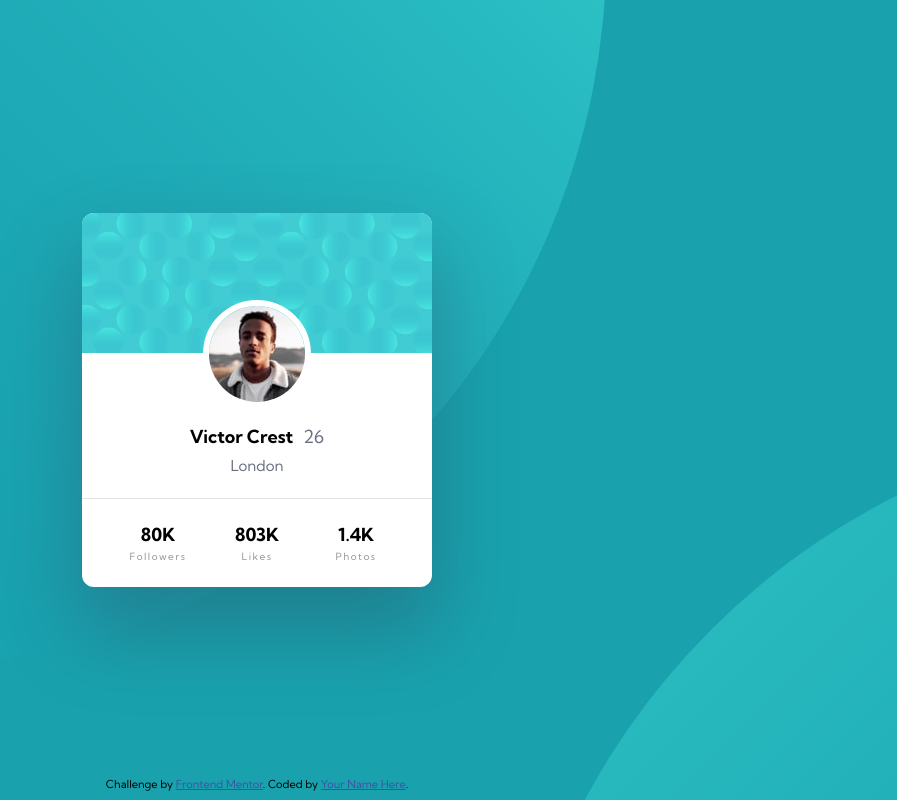
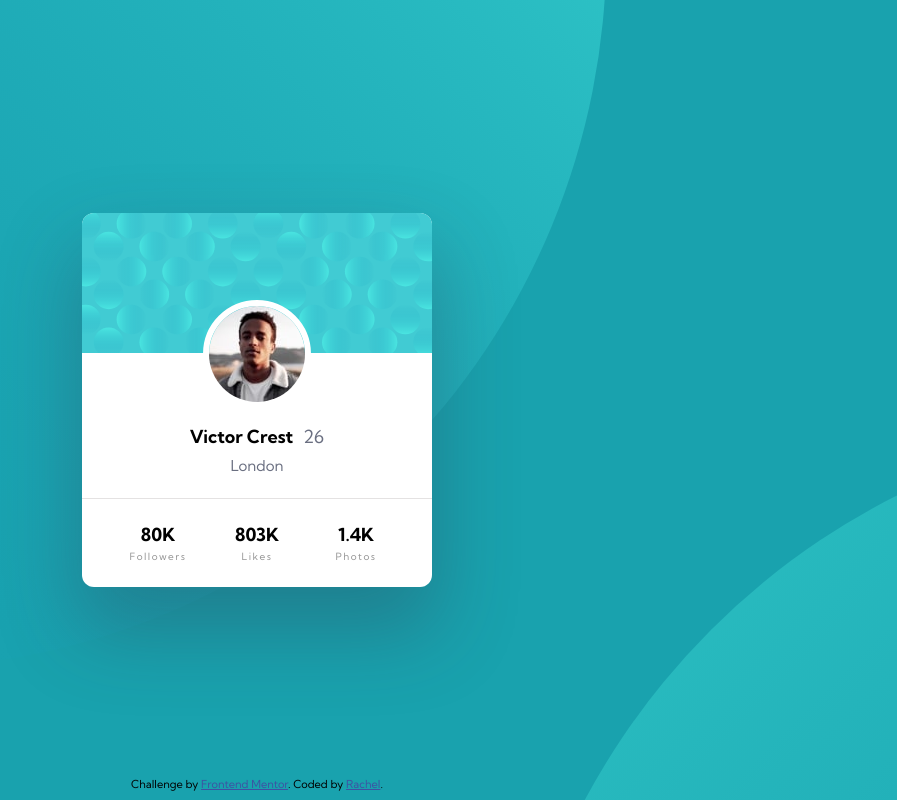
Before and after one commit to Rachelik/profile-card-component-main, a plain HTML site: page index.html in a window 1280 px wide. Shown: the whole page, without its empty margins (383-1280 px from the left). Drawn offline with Linux system fonts and the light colour scheme.

Commit message:
update my name

```diff
--- a/index.html
+++ b/index.html
@@ -50,7 +50,7 @@
 
   <footer class="attribution">
     Challenge by <a href="https://www.frontendmentor.io?ref=challenge" target="_blank">Frontend Mentor</a>.
-    Coded by <a href="#">Your Name Here</a>.
+    Coded by <a href="#">Rachel</a>.
   </footer>
 </body>
 
```
